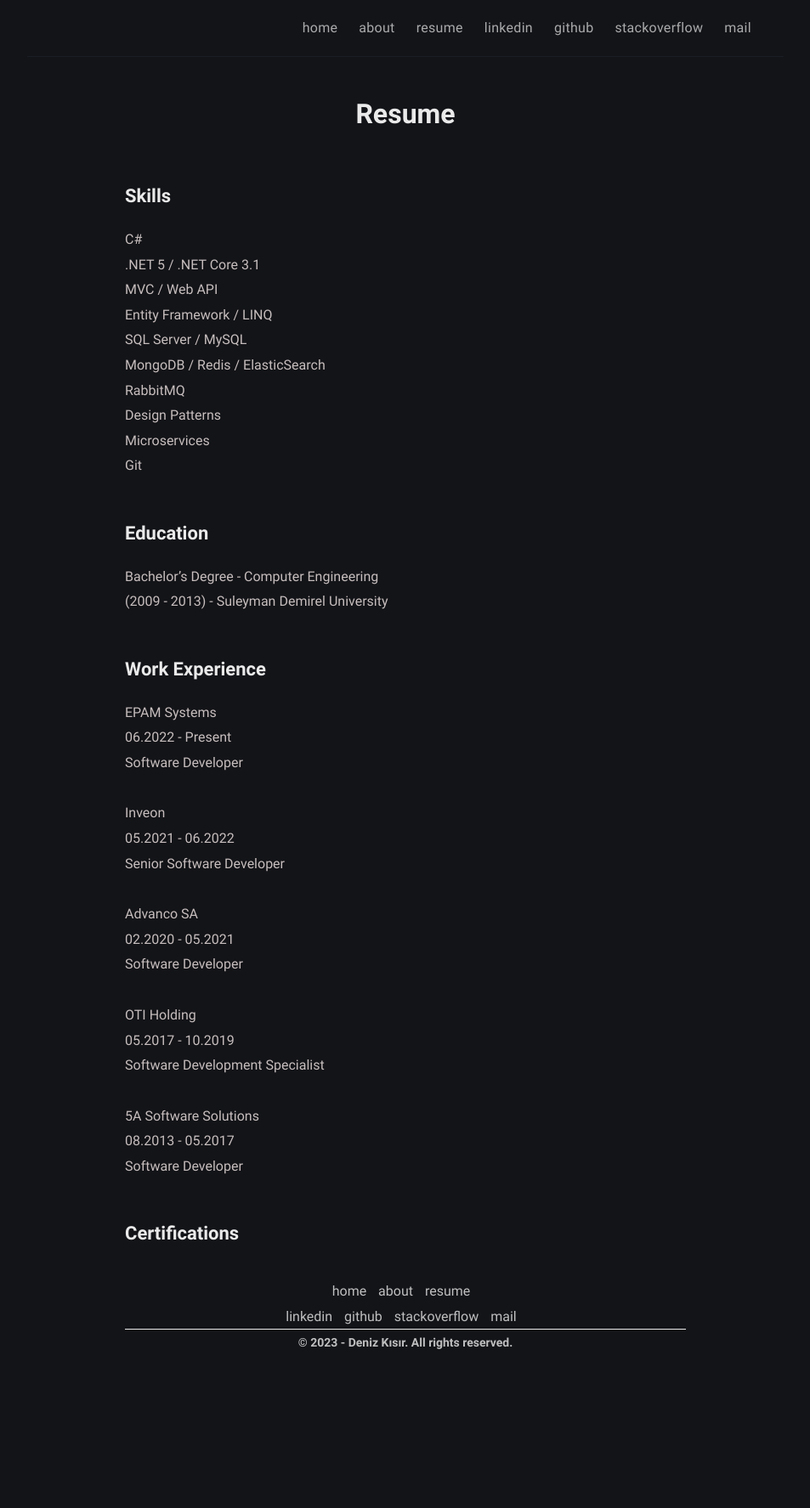
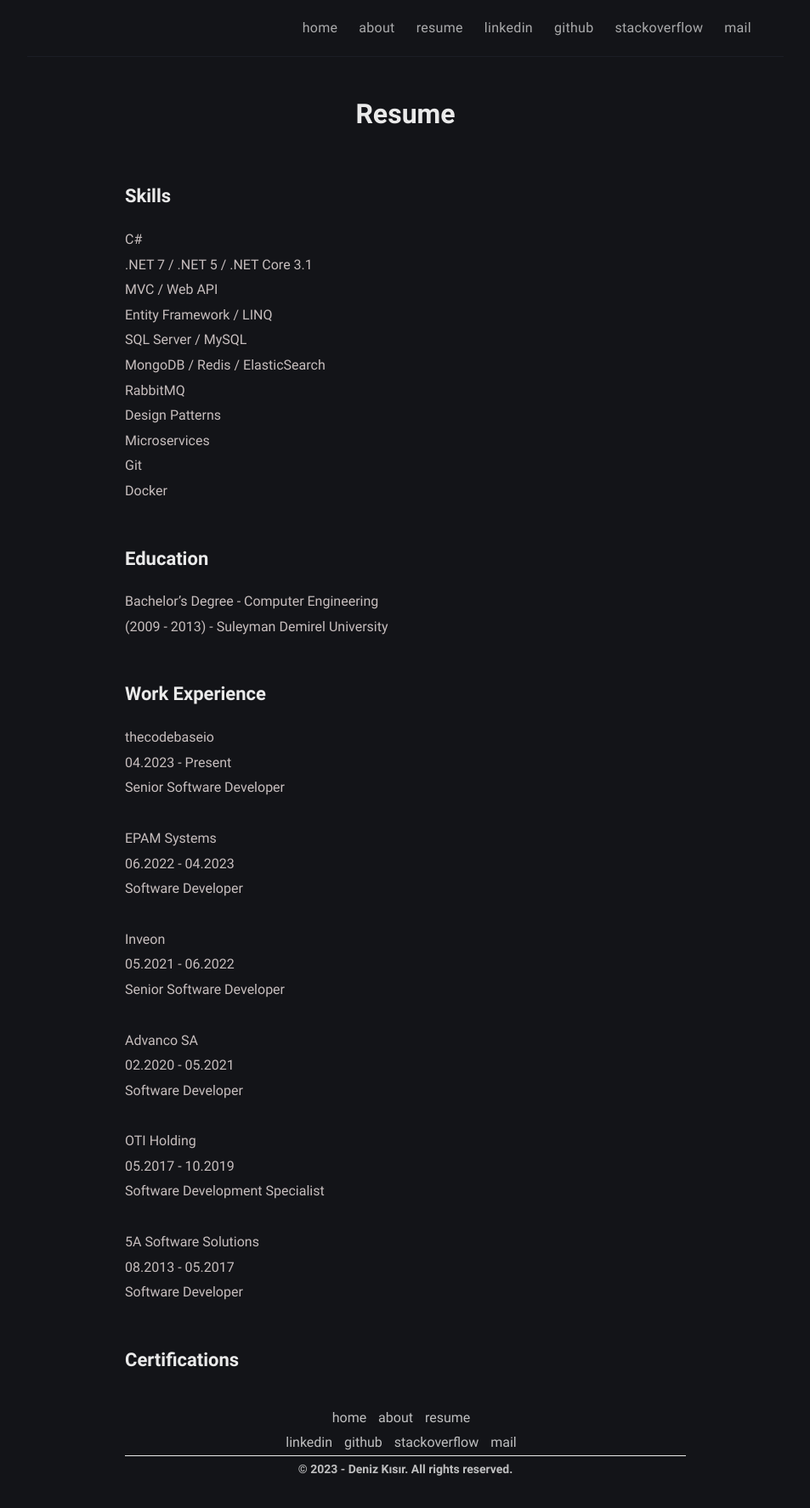
Before and after one commit to denizkisir/denizkisir.github.io, a Jekyll site: the page built from resume.md, in a window 1280 px wide. Shown: the whole page at 85% size, without its empty margins (163-1116 px from the left). Built offline with Jekyll 4.4.1, drawn with Linux system fonts in a browser that asks for light colours; a script that is not in the unit is left out; before the commit the page ends 1627 px from its top, so only the background shows below that.

Commit message:
Update resume.md

```diff
--- a/resume.md
+++ b/resume.md
@@ -9,7 +9,7 @@ comments: false
 
 C#
 <br />
-.NET 5 / .NET Core 3.1
+.NET 7 / .NET 5 / .NET Core 3.1
 <br />
 MVC / Web API
 <br />
@@ -26,6 +26,8 @@ Design Patterns
 Microservices
 <br />
 Git
+<br />
+Docker
 
 ## Education
 
@@ -35,9 +37,15 @@ Bachelor's Degree - Computer Engineering
 
 ## Work Experience
 
+thecodebaseio
+<br />
+04.2023 - Present
+<br />
+Senior Software Developer
+
 EPAM Systems
 <br />
-06.2022 - Present
+06.2022 - 04.2023
 <br />
 Software Developer
 
```
